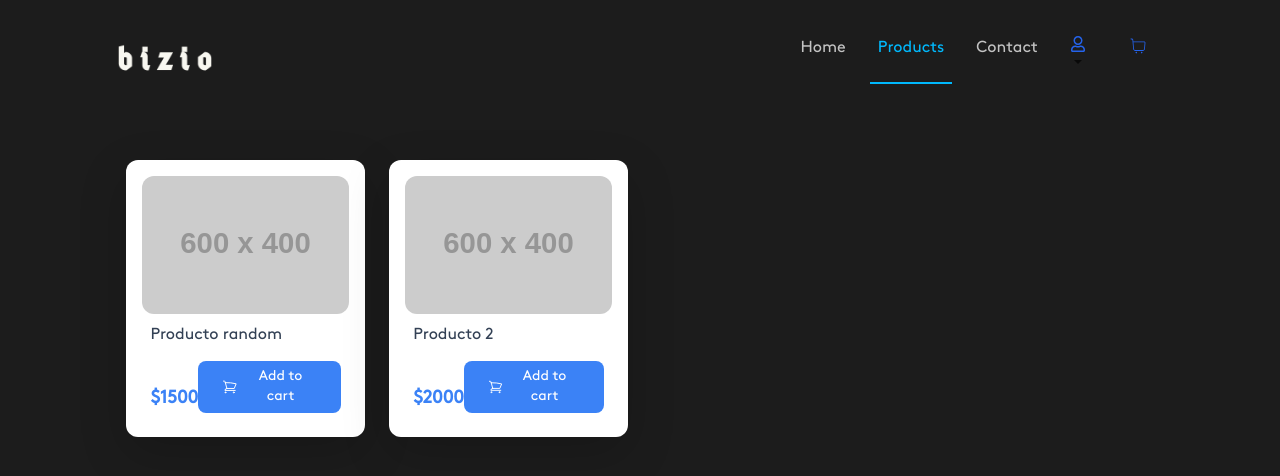
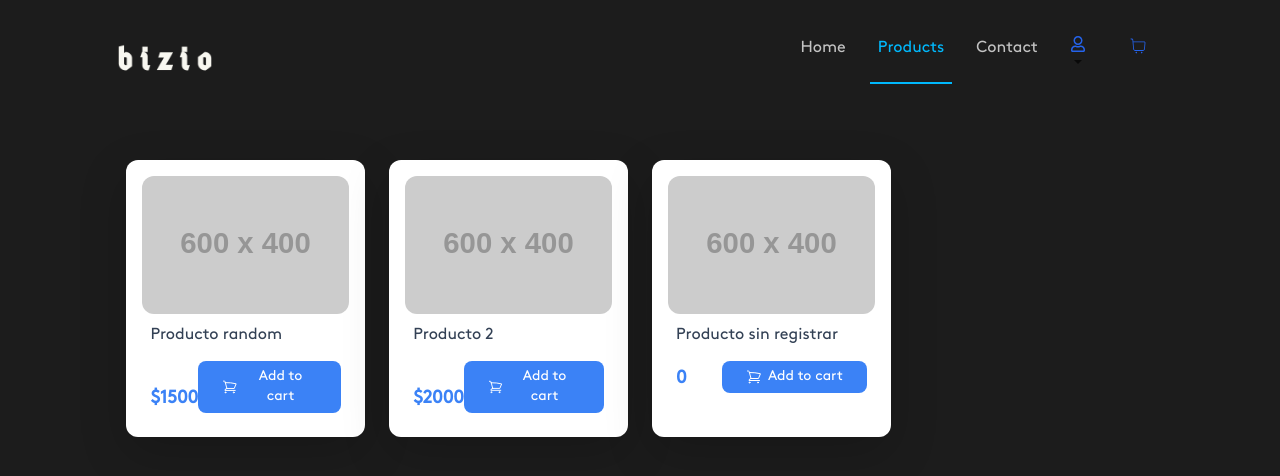
Before and after one commit to ivolevy/grupo7-tpo, a React (Vite) app: page /products in a window 1280 px wide. Shown: the top 476 px of the page. Built offline with nearby package versions, Linux system fonts and the light colour scheme; a web font is replaced by a local one.

Commit message:
Defaultprops

```diff
--- a/src/Products.jsx
+++ b/src/Products.jsx
@@ -1,4 +1,4 @@
-import { Link } from 'react-router-dom';
+import { Link } from "react-router-dom";
 import { CustomNav } from "./assets/components/Nav";
 import { CardProduct } from "./assets/components/products/comp/CardProduct";
 
@@ -21,6 +21,7 @@ export const Products = () => {
 						precio="$2000"
 					/>
 				</Link>
+				<CardProduct />
 			</div>
 		</>
 	);
--- a/src/assets/components/products/comp/CardProduct.jsx
+++ b/src/assets/components/products/comp/CardProduct.jsx
@@ -62,3 +62,9 @@ CardProduct.propTypes = {
 	desc: PropTypes.string.isRequired,
 	precio: PropTypes.number.isRequired,
 };
+
+CardProduct.defaultProps = {
+	imagen: "https://placehold.co/600x400/png",
+	desc: "Producto sin registrar",
+	precio: 0,
+};
```
Lines whose indentation alone changed are shown as unchanged.
